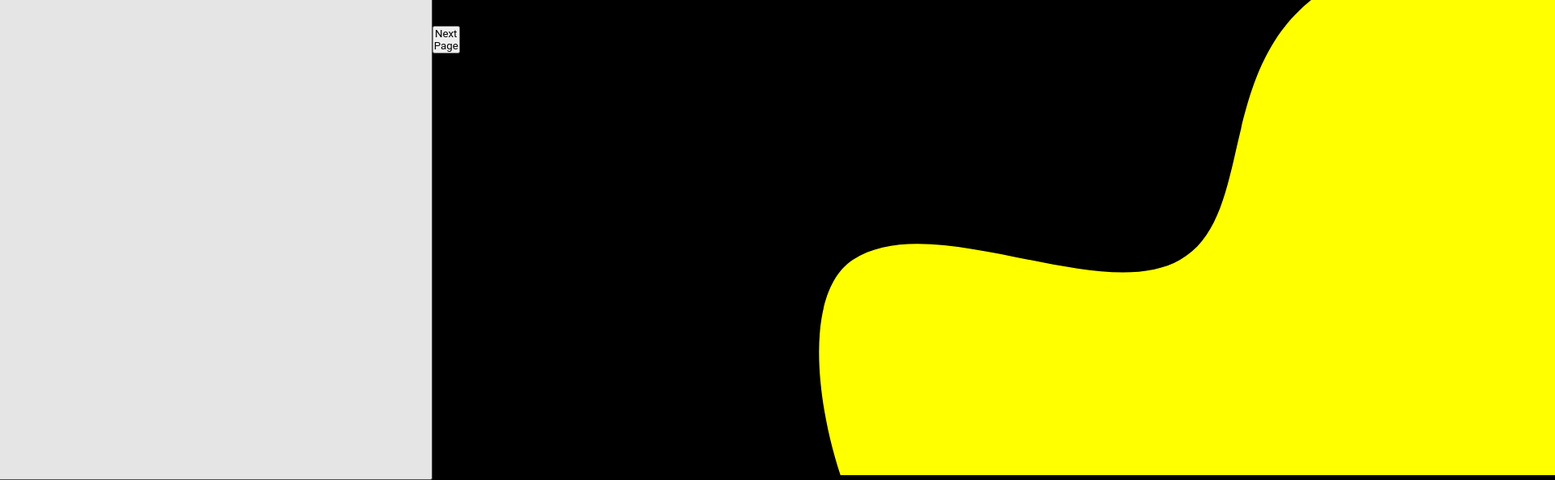
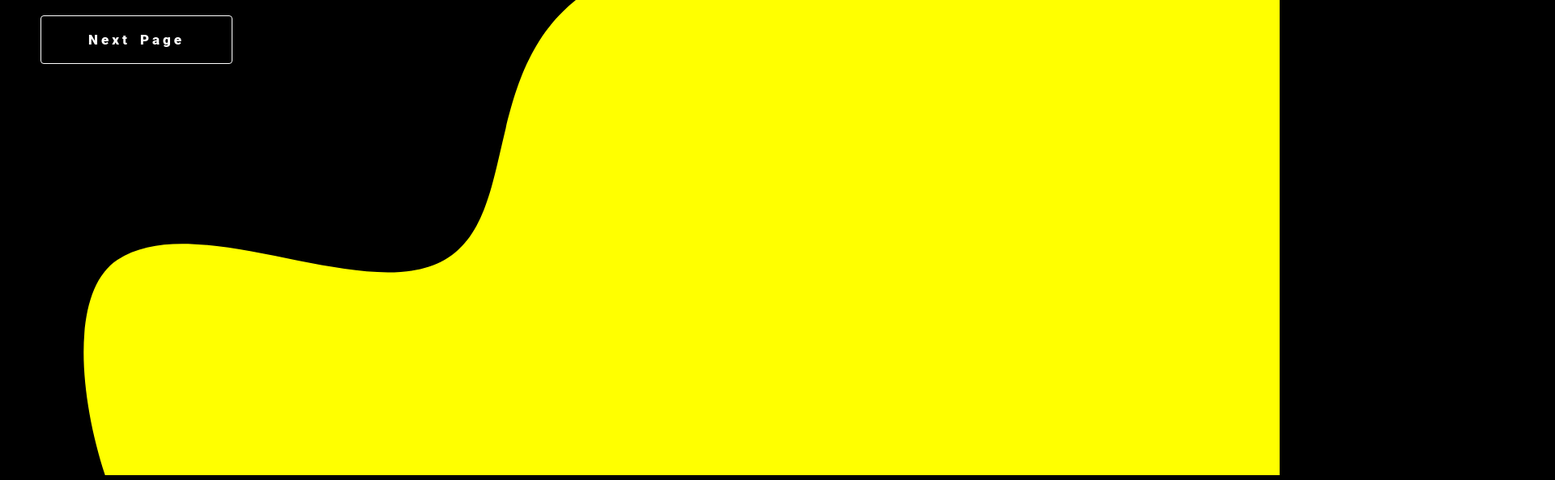
Before and after one commit to vero12nica/my-website, a plain HTML site: page index.html in a window 1280 px wide. Shown: the part 351-944 px from the top of the page at 81% size, 1920 px wide, since content can reach past the window. Drawn offline with Linux system fonts and the light colour scheme; a web font is replaced by a local one.

Commit message:
another change

```diff
--- a/index.html
+++ b/index.html
@@ -7,11 +7,12 @@
 <link rel="stylesheet" href="style.css">
 <title>Personal Webpage</title>
 </head>
+
 <body>
   <header>
      <button class="btn-arrow">
-        <svg style="width=24px;height=24px" viewBox="0 0 24 24">
-         <path fill=#000 d="M20,11V13H8L13.5,18.5L12.08,19.92L4.16,12L12.08,4.08L13.5,5.5L8,11H20Z" />
+        <svg style="width:24px;height:24px" viewBox="0 0 24 24">
+         <path fill="#000" d="M20,11V13H8L13.5,18.5L12.08,19.92L4.16,12L12.08,4.08L13.5,5.5L8,11H20Z" />
         </svg>
      </button>
   </header>
@@ -23,8 +24,7 @@
     <div class="background">
       <svg>
         <g transform="matrix(1,0,0,1,277,0)">
-          <path
-          d="M280,1206C208,1206 109,879.333 208,814C307,748.667 513,870.667 612,814C710.36,757.7 648.841,561.667 802,474C1167.48,264.804 1293.67,412.667 1392,325C1490.33,237.333 1281.67,35.667 1392,-52C1502.33,-139.667 2054,-52 2054,-52L2054,1206L208,1206Z" />
+          <path d="M280,1206C208,1206 109,879.333 208,814C307,748.667 513,870.667 612,814C710.36,757.7 648.841,561.667 802,474C1167.48,264.804 1293.67,412.667 1392,325C1490.33,237.333 1281.67,35.667 1392,-52C1502.33,-139.667 2054,-52 2054,-52L2054,1206L208,1206Z" />
         </g>
       </svg>
     </div>
@@ -34,7 +34,6 @@
   <h2>I am an<span>Economist</span>and a<span>Front-End-Developer</span></h2>
   <h2>My name is<span>Onyekachukwu</span></h2>
 </main>
-
 <script src="index.js"></script>
 </body>
 </html>
--- a/style.css
+++ b/style.css
@@ -21,10 +21,39 @@
     background-color:#000;
 }
 svg{
-    width:1920px;
+    width: 1920px;
     height:1080px;
 }
 .background svg path {
   fill:#ffff00;
   transition: all 2s ease;
 }
+section{
+    position: absolute;
+    top:50%;
+    left: 50px;
+    transform: translateY(-50%);
+
+}
+button{
+    outline: none;
+    border: 1px solid #fff;
+    padding: 19px 58px;
+    border-radius: 4px;
+    background-color: transparent;
+    color: #fff;
+    font-size: 17px;
+    font-weight: 900;
+    letter-spacing: 4px;
+    word-spacing: 4px;
+    cursor: pointer;
+    opacity: 1;
+    transition: all 0.2s ease-out;
+}
+button:hover{
+    background-color: #fff;
+    color: #000;
+}
+button:active{
+    transform: scale(0.9);
+}
```
Lines whose indentation alone changed are shown as unchanged.
